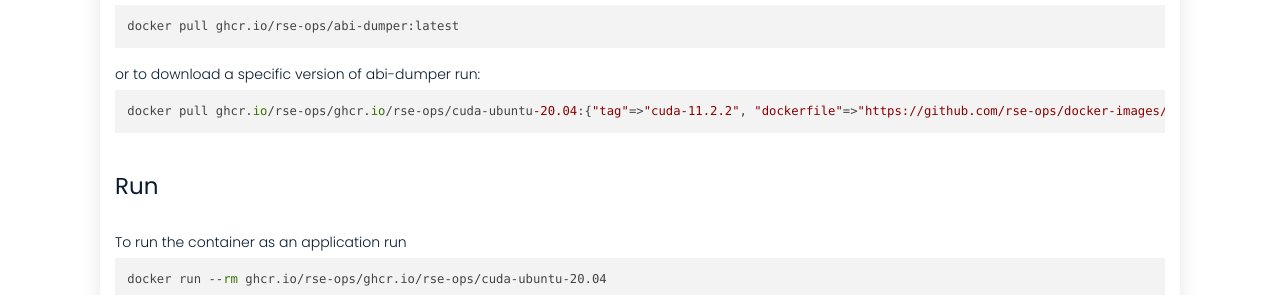
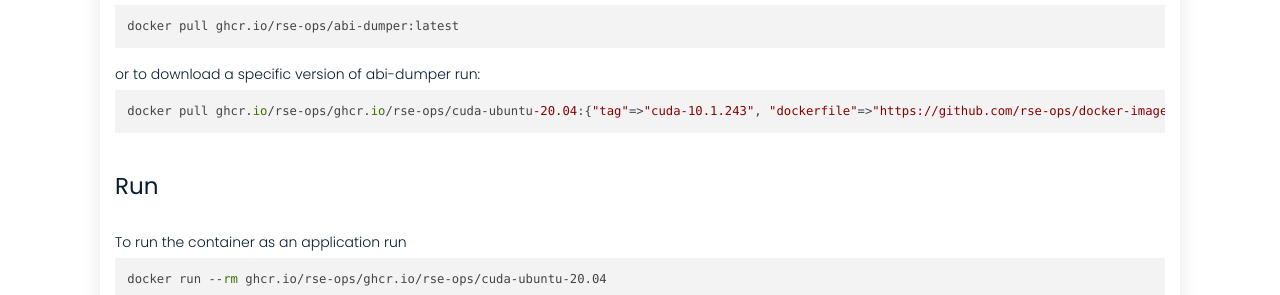
Before and after one commit to rse-ops/docker-images, a Jekyll site: the page built from _library/ghcr.io-rse-ops-cuda-ubuntu-20.04.md, in a window 1280 px wide and 1002 px high. Shown: the part 520-815 px from the top of the window. Built offline with Jekyll 4.4.1, drawn with Linux system fonts in a browser that asks for light colours; nearby versions of some CDN libraries.

Commit message:
Automated push to update library 2021-12-10

```diff
--- a/_library/ghcr.io-rse-ops-cuda-ubuntu-20.04.md
+++ b/_library/ghcr.io-rse-ops-cuda-ubuntu-20.04.md
@@ -1,14 +1,11 @@
 ---
 layout: container
 name: ghcr.io/rse-ops/cuda-ubuntu-20.04
-updated_at: 2021-12-10 03:42:26.208811
+updated_at: 2021-12-10 03:43:28.903192
 
 
 container_url: https://github.com/orgs/rse-ops/packages/container/package/cuda-ubuntu-20.04
 versions:
- - tag: cuda-11.2.2
-   dockerfile: https://github.com/rse-ops/docker-images/blob/main/ubuntu/cuda/Dockerfile
-   manifest: https://crane.ggcr.dev/manifest/ghcr.io/rse-ops/cuda-ubuntu-20.04:cuda-11.2.2
  - tag: cuda-10.1.243
    dockerfile: https://github.com/rse-ops/docker-images/blob/main/ubuntu/cuda/Dockerfile
    manifest: https://crane.ggcr.dev/manifest/ghcr.io/rse-ops/cuda-ubuntu-20.04:cuda-10.1.243
```
Also changed, not shown: other parts of _library/ghcr.io-rse-ops-cuda-ubuntu-20.04.md (+3 -0 lines).
